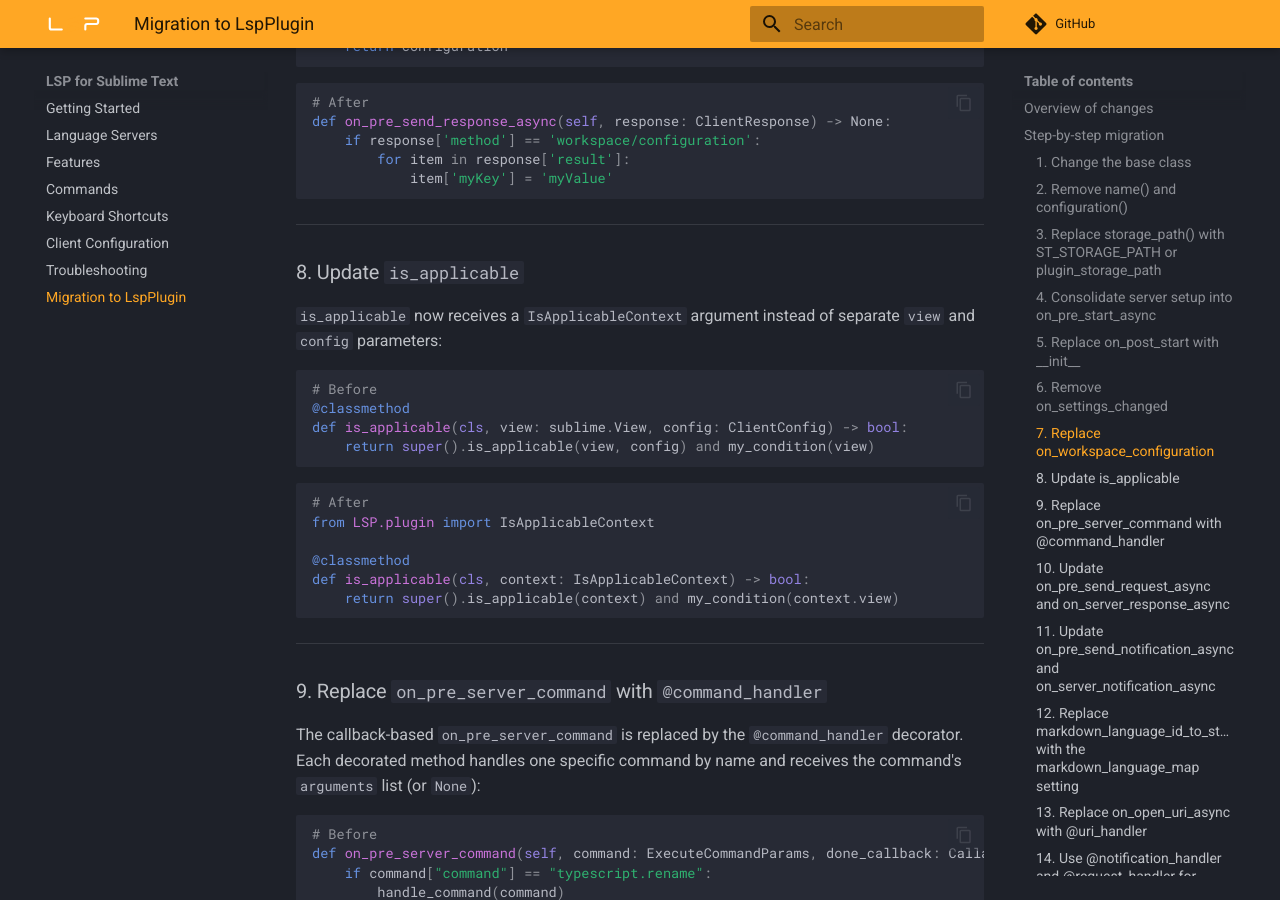
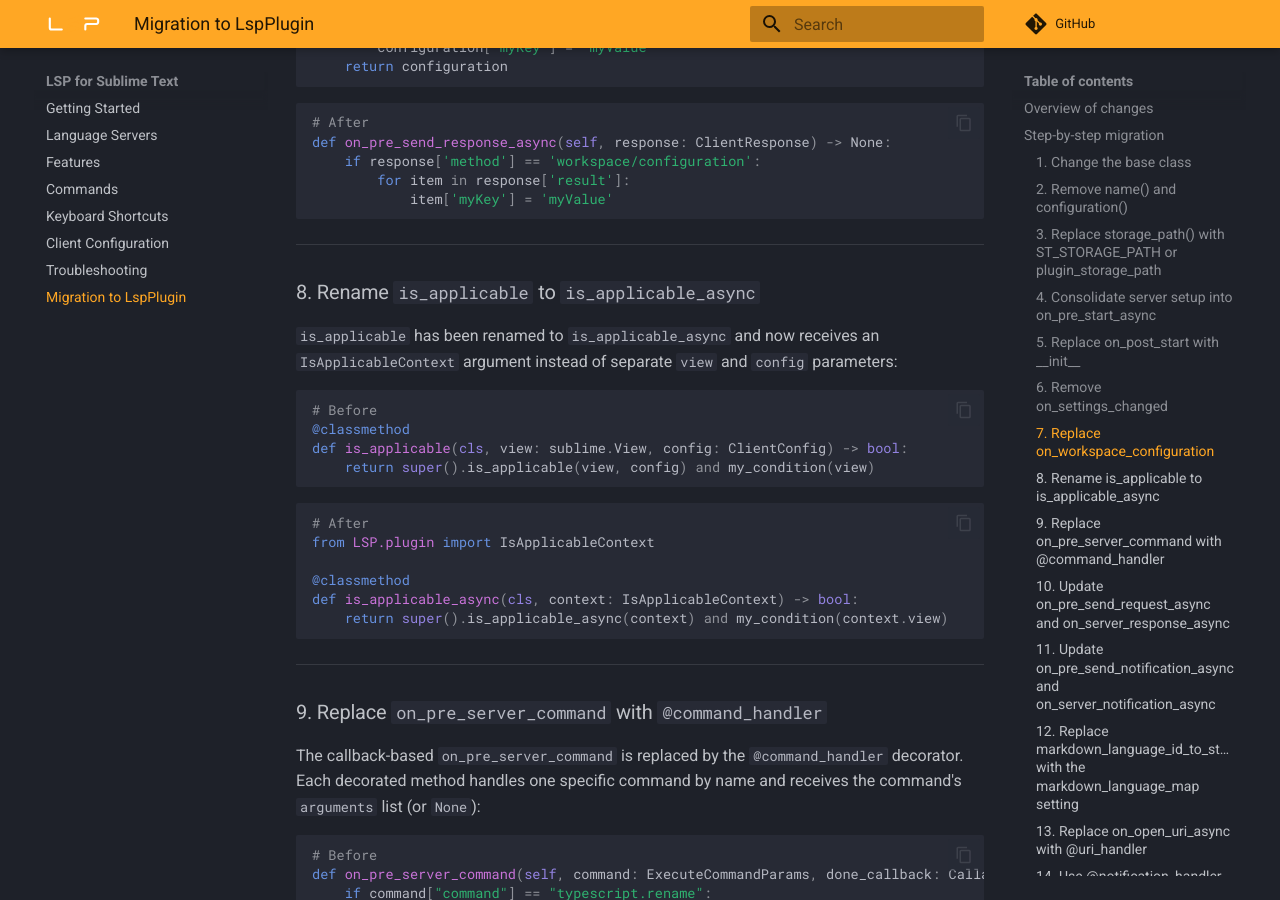
Before and after one commit to sublimelsp/LSP, an MkDocs documentation site: the page built from docs/src/migrating_to_lsp_plugin.md, in a window 1280 px wide and 900 px high, scrolled down 6550 px. Built offline with MkDocs 1.6.1 and Material for MkDocs 9.7.7, drawn with Linux system fonts in a browser that asks for light colours; comment, search, counter and statistics services are not loaded; some of the changed text lies outside the part shown.

Commit message:
is_applicable_async

````diff
--- a/docs/src/migrating_to_lsp_plugin.md
+++ b/docs/src/migrating_to_lsp_plugin.md
@@ -17,7 +17,7 @@
 | `needs_update_or_installation()` + `install_or_update()` + `can_start()` + `on_pre_start()` + `additional_variables()` | `on_pre_start_async(context)` |
 | `on_post_start(window, view, folders, config)` | `__init__(weaksession)` |
 | `on_settings_changed(settings: DottedDict)` | `on_initialize_async()` for one-time setup; `on_pre_send_response_async(response)` for dynamic `workspace/configuration` |
-| `is_applicable(view, config)` | `is_applicable(context: IsApplicableContext)` |
+| `is_applicable(view, config)` | `is_applicable_async(context: IsApplicableContext)` |
 | `on_workspace_configuration(params, configuration)` | `on_pre_send_response_async(response)` — intercept `workspace/configuration` response |
 | `on_pre_server_command(command, done_callback)` | `@command_handler` decorator |
 | `on_open_uri_async(uri, callback)` | `@uri_handler` decorator |
@@ -267,9 +267,9 @@ def on_pre_send_response_async(self, response: ClientResponse) -> None:
 
 ---
 
-### 8. Update `is_applicable`
+### 8. Rename `is_applicable` to `is_applicable_async`
 
-`is_applicable` now receives a `IsApplicableContext` argument instead of separate `view` and `config` parameters:
+`is_applicable` has been renamed to `is_applicable_async` and now receives an `IsApplicableContext` argument instead of separate `view` and `config` parameters:
 
 ```python
 # Before
@@ -283,8 +283,8 @@ def is_applicable(cls, view: sublime.View, config: ClientConfig) -> bool:
 from LSP.plugin import IsApplicableContext
 
 @classmethod
-def is_applicable(cls, context: IsApplicableContext) -> bool:
-    return super().is_applicable(context) and my_condition(context.view)
+def is_applicable_async(cls, context: IsApplicableContext) -> bool:
+    return super().is_applicable_async(context) and my_condition(context.view)
 ```
 
 ---
````
Also changed, not shown: 3 other files.
